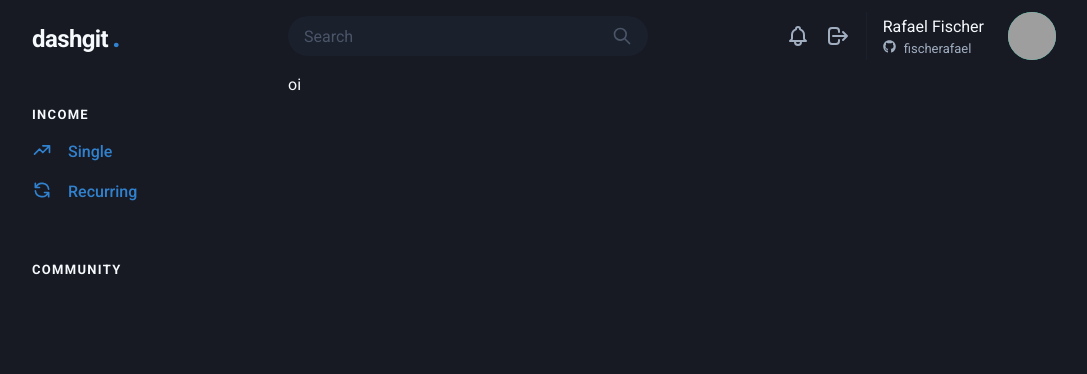
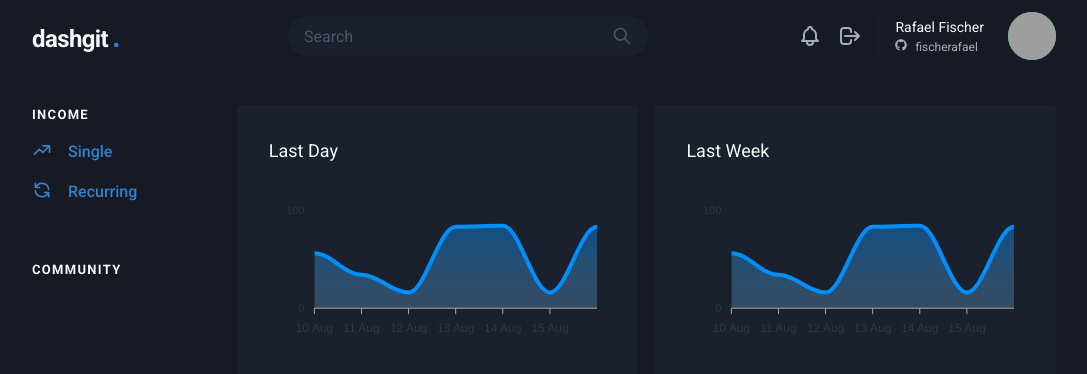
Before and after one commit to fischerafael/dashgo, a Next.js app: page /app in a window 1280 px wide. Shown: the top 374 px of the page, without its empty margins (96-1183 px from the left). Built offline with nearby package versions, Linux system fonts and the light colour scheme; grey boxes are pictures that could not be loaded.

Commit message:
add charts

```diff
--- a/package.json
+++ b/package.json
@@ -15,9 +15,11 @@
     "@emotion/styled": "^11.3.0",
     "@types/node": "^16.7.1",
     "@types/react": "^17.0.19",
+    "apexcharts": "^3.28.1",
     "framer-motion": "^4.1.17",
     "next": "11.1.0",
     "react": "17.0.2",
+    "react-apexcharts": "^1.3.9",
     "react-dom": "17.0.2",
     "react-icons": "^4.2.0",
     "typescript": "^4.3.5"
--- a/src/components/organisms/Header.tsx
+++ b/src/components/organisms/Header.tsx
@@ -64,8 +64,8 @@ export const Header = () => {
 
                     <Flex pl="4" align="center">
                         <Box pr="6">
-                            <Text>Rafael Fischer</Text>
-                            <Text color="gray.400" fontSize="small">
+                            <Text fontSize="sm">Rafael Fischer</Text>
+                            <Text color="gray.400" fontSize="xs">
                                 <Icon as={FaGithub} mr="2" />
                                 fischerafael
                             </Text>
--- /dev/null
+++ b/src/components/organisms/Main.tsx
@@ -0,0 +1,79 @@
+import dynamic from 'next/dynamic'
+const Chart = dynamic(() => import('react-apexcharts'), { ssr: false }) //dynamic imports
+
+import { Box, SimpleGrid, Text, theme } from '@chakra-ui/react'
+
+const options = {
+    chart: {
+        toolbar: {
+            show: false
+        },
+        zoom: {
+            enabled: false
+        },
+        foreColor: theme.colors.gray[700]
+    },
+    grid: { show: false },
+    dataLabels: { enabled: false },
+    tooltip: { enabled: false },
+    xaxis: {
+        type: 'datetime',
+        axisBorder: {
+            color: theme.colors[700]
+        },
+        axisTicks: {
+            color: theme.colors[700]
+        },
+        categories: [
+            '2021-08-10T00:00:000Z',
+            '2021-08-11T00:00:000Z',
+            '2021-08-12T00:00:000Z',
+            '2021-08-13T00:00:000Z',
+            '2021-08-14T00:00:000Z',
+            '2021-08-15T00:00:000Z',
+            '2021-08-16T00:00:000Z'
+        ]
+    }
+}
+
+const series = [
+    {
+        name: 'series1',
+        data: [56, 34, 16, 83, 84, 16, 83]
+    }
+]
+
+export const Main = () => {
+    return (
+        <SimpleGrid
+            py="8"
+            minChildWidth="300px"
+            gap="4"
+            align="flex-start"
+            w="full"
+        >
+            <Box bg="gray.800" p="8" borderRadius="4">
+                <Text fontSize="lg" mb="4">
+                    Last Day
+                </Text>
+                <Chart
+                    options={options}
+                    series={series}
+                    type="area"
+                    height={160}
+                />
+            </Box>
+            <Box bg="gray.800" p="8" borderRadius="4">
+                <Text fontSize="lg" mb="4">
+                    Last Week
+                </Text>
+                <Chart
+                    options={options}
+                    series={series}
+                    type="area"
+                    height={160}
+                />
+            </Box>
+        </SimpleGrid>
+    )
+}
--- a/src/pages/Dashboard.tsx
+++ b/src/pages/Dashboard.tsx
@@ -1,5 +1,6 @@
 import { Box, VStack } from '@chakra-ui/react'
 import { Header } from '../components/organisms/Header'
+import { Main } from '../components/organisms/Main'
 import { Sidebar } from '../components/organisms/Sidebar'
 import { TemplateApp } from '../components/templates/TemplateApp'
 
@@ -8,7 +9,7 @@ export const Dashboard = () => {
         <TemplateApp
             header={<Header />}
             sidebar={<Sidebar />}
-            main={<h1>oi</h1>}
+            main={<Main />}
         />
     )
 }
```
Also changed, not shown: 1 other file (tests, documents, lock files or other folders).
